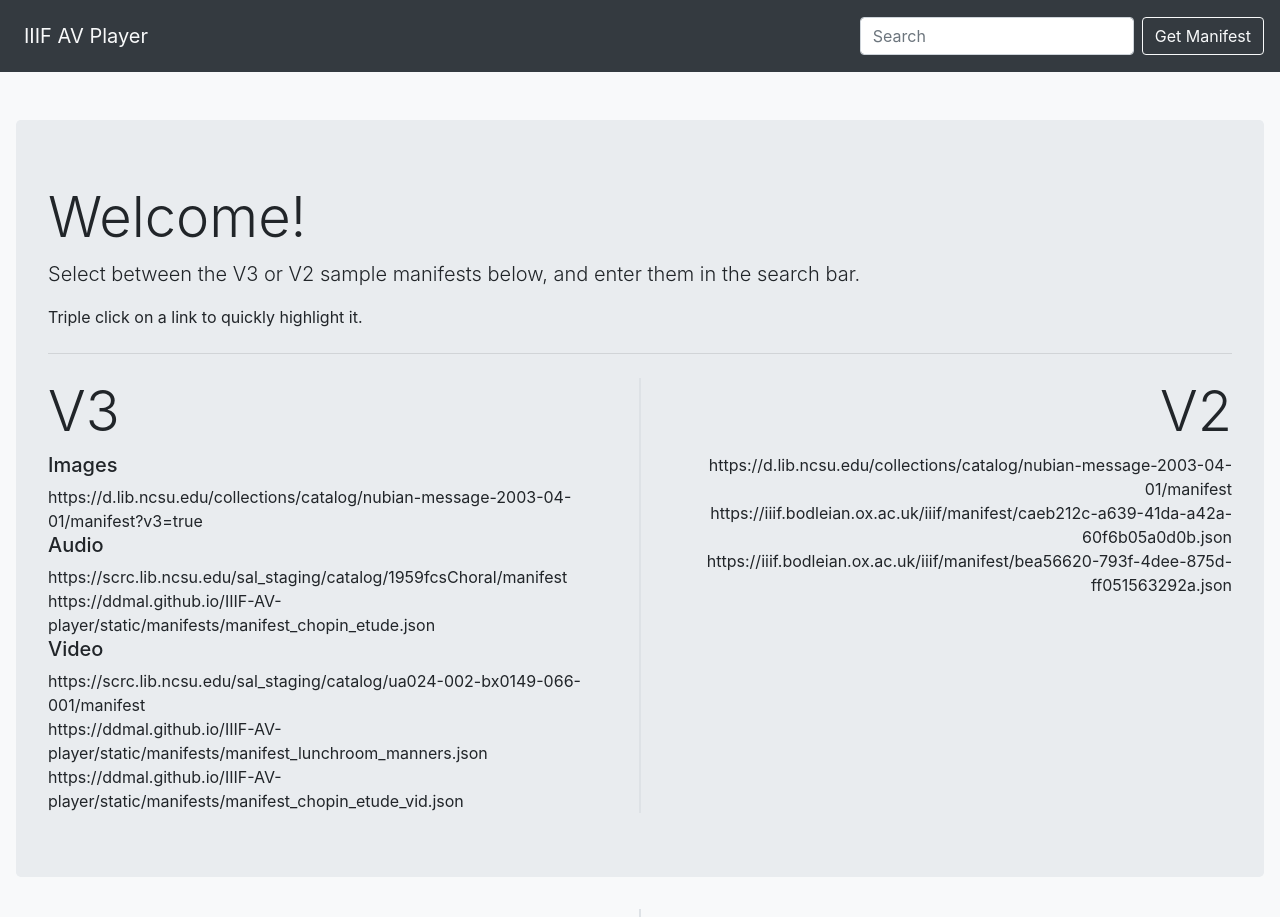
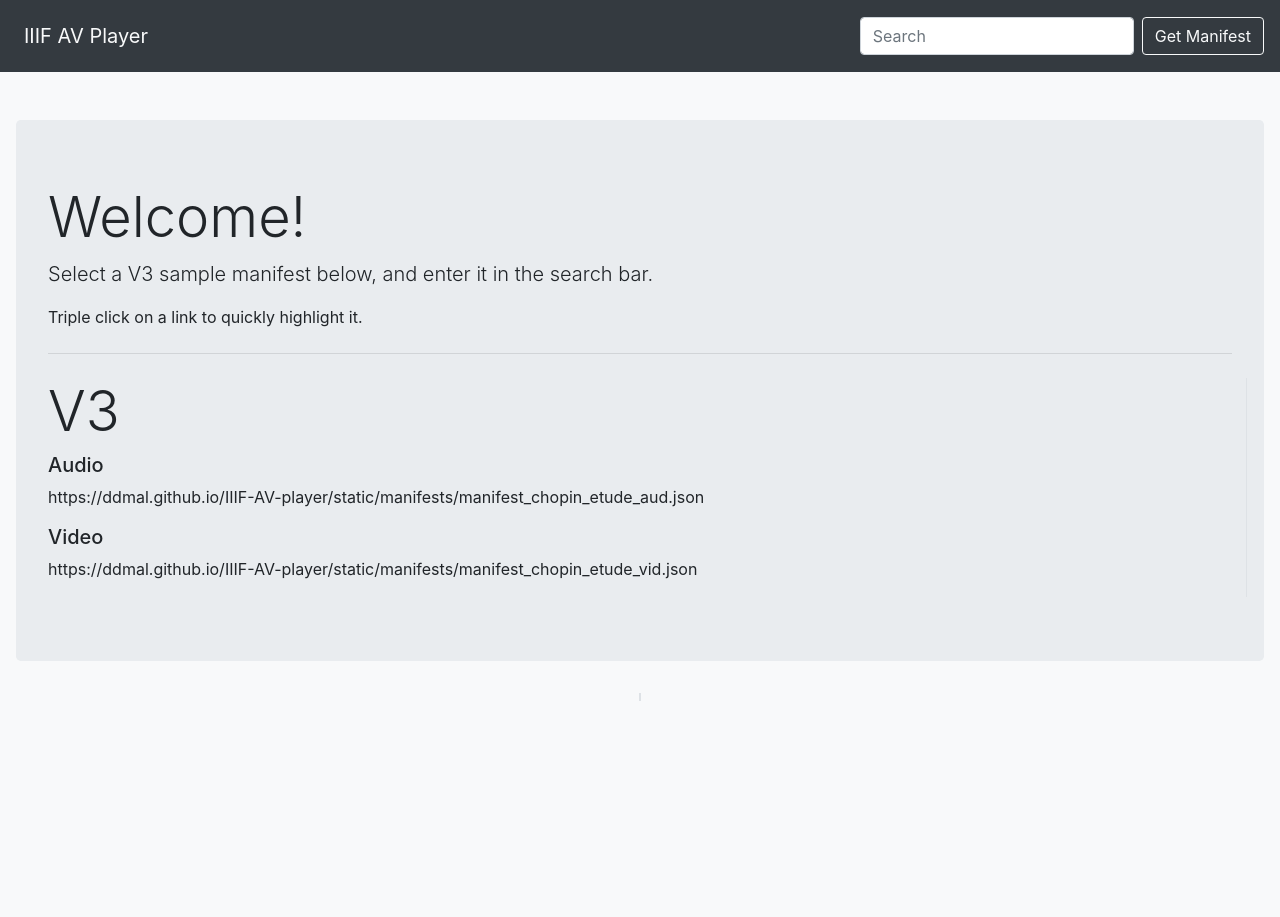
Before and after one commit to DDMAL/IIIF-AV-player, a website built with webpack: page index.html in a window 1280 px wide. After the commit the page ends 800 px from the top, so only its background shows below. Built offline with nearby package versions, Linux system fonts and the light colour scheme.

Commit message:
Fix: Edit manifest list in demo page with only ones that sync

```diff
--- a/index.html
+++ b/index.html
@@ -25,27 +25,16 @@
 
 <div class="jumbotron mx-3">
   <h1 class="display-4">Welcome!</h1>
-  <p class="lead">Select between the V3 or V2 sample manifests below, and enter them in the search bar.</p>
+  <p class="lead">Select a V3 sample manifest below, and enter it in the search bar.</p>
   <p>Triple click on a link to quickly highlight it.</p>
   <hr class="my-4">
   <div class="row">
-    <div class="col-md-6 border-right text-left">
+    <div class="col-md-12 border-right text-left">
         <h4 class="display-4">V3</h4>
-        <h5 class="display-5">Images</h5>
-        https://d.lib.ncsu.edu/collections/catalog/nubian-message-2003-04-01/manifest?v3=true<br>
         <h5 class="display-5">Audio</h5>
-        https://scrc.lib.ncsu.edu/sal_staging/catalog/1959fcsChoral/manifest<br>
-        https://ddmal.github.io/IIIF-AV-player/static/manifests/manifest_chopin_etude.json<br>
+        <p>https://ddmal.github.io/IIIF-AV-player/static/manifests/manifest_chopin_etude_aud.json</p>
         <h5 class="display-5">Video</h5>
-        https://scrc.lib.ncsu.edu/sal_staging/catalog/ua024-002-bx0149-066-001/manifest<br>
-        https://ddmal.github.io/IIIF-AV-player/static/manifests/manifest_lunchroom_manners.json<br>
-        https://ddmal.github.io/IIIF-AV-player/static/manifests/manifest_chopin_etude_vid.json
-    </div>
-    <div class="col-md-6 border-left text-right">
-        <h4 class="display-4">V2</h4>
-        https://d.lib.ncsu.edu/collections/catalog/nubian-message-2003-04-01/manifest<br>
-        https://iiif.bodleian.ox.ac.uk/iiif/manifest/caeb212c-a639-41da-a42a-60f6b05a0d0b.json<br>
-        https://iiif.bodleian.ox.ac.uk/iiif/manifest/bea56620-793f-4dee-875d-ff051563292a.json
+        <p>https://ddmal.github.io/IIIF-AV-player/static/manifests/manifest_chopin_etude_vid.json</p>
     </div>
     </div>
 </div>
```
Also changed, not shown: static/manifests/manifest_chopin_etude_aud.json (renamed from static/manifests/manifest_chopin_etude.json).
